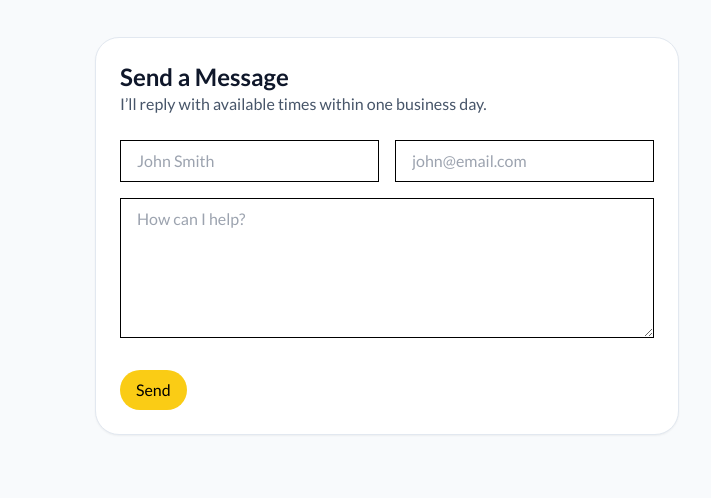
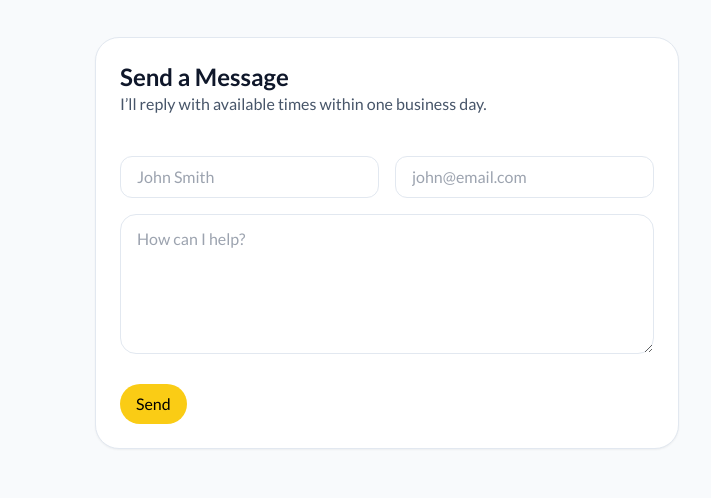
Before and after one commit to jhoude5/evolvemindsetcoaching, a Gatsby site: page / in a window 1280 px wide. Shown: the part 3431-3929 px from the top of the page, 569-1280 px from the left. Built offline with nearby package versions, Linux system fonts and the light colour scheme; Gatsby itself is replaced by a stand-in of ours.

Commit message:
adjusting contact form

```diff
--- a/src/pages/index.js
+++ b/src/pages/index.js
@@ -26,10 +26,12 @@ const navItems = [
 ];
 
 export default function Website() {
-  const [form, setForm] = useState({ name: "", email: "", message: "" });
-  const [submitted, setSubmitted] = useState(false);
   const [mobileOpen, setMobileOpen] = useState(false);
   const [aboutOpen, setAboutOpen] = useState(false);
+  const [name, setName] = useState("");
+  const [email, setEmail] = useState("");
+  const [message, setMessage] = useState("");
+  const [submitError, setSubmitError] = useState("");
 
   // Dev-only smoke tests (won't run on server)
   useEffect(() => {
@@ -60,36 +62,34 @@ export default function Website() {
 
   const handleNavClick = () => setMobileOpen(false);
 
-  const [name, setName] = useState("");
-  const [email, setEmail] = useState("");
-  const [message, setMessage] = useState("");
+  const handleSubmit = async (event) => {
+    event.preventDefault();
+    const formElement = event.target;
+    const formData = new FormData(formElement);
+    setSubmitError("");
 
-  const hanleSubmit = e => {
-    e.preventDefault()
-    const myForm = e.target;
-    const formData = new FormData(myForm);
-    fetch("/", {
+    try {
+      await fetch("/", {
         method: "POST",
         headers: { "Content-Type": "application/x-www-form-urlencoded" },
         body: new URLSearchParams(formData).toString(),
-    })
-        .then(() => {
-            document.querySelector('.success').innerText =
-                "Thank you for reaching out to us, we'd get back to you shortly.";
-            // Clear form fields
-            setName('');
-            setEmail('');
-            setMessage('');
-        })
-        .catch((error) => document.querySelector('.error').innerText = 'Something went wrong, pls try again.');
+      });
 
-  }
+      setSubmitError("");
+      setName("");
+      setEmail("");
+      setMessage("");
+    } catch (error) {
+      console.error("Form submission failed", error);
+      setSubmitError("Something went wrong. Please try again or email me directly.");
+    }
+  };
 
   return (
     <>
       <a
         href="#main-content"
-        className="absolute left-4 top-4 z-50 inline-flex items-center gap-2 px-5 py-2 text-sm font-semibold text-black bg-white rounded-full shadow-lg -translate-y-full transition-transform duration-150 focus-visible:translate-y-0 focus-visible:outline-none focus-visible:ring-2 focus-visible:ring-yellow-400"
+        className="absolute z-50 inline-flex items-center gap-2 px-5 py-2 text-sm font-semibold text-black transition-transform duration-150 -translate-y-full bg-white rounded-full shadow-lg left-4 top-4 focus-visible:translate-y-0 focus-visible:outline-none focus-visible:ring-2 focus-visible:ring-yellow-400"
       >
         Skip to content
         <ArrowRight className="w-4 h-4" />
@@ -451,34 +451,88 @@ export default function Website() {
                 <CardDescription>I’ll reply with available times within one business day.</CardDescription>
               </CardHeader>
               <CardContent>
-                {submitted ? (
-                  <div className="p-6 border border-green-200 rounded-2xl bg-green-50">
-                    <p className="font-medium">Thanks! Your message is saved locally in this demo.</p>
-                    <p className="mt-1 text-sm text-slate-600">In production, connect this form to your email, a CRM, or a booking link.</p>
-                  </div>
-                ) : (
-                  <form onSubmit={hanleSubmit} className="space-y-4" name="contact" method="POST" data-netlify="true">
-                      <div className="flex gap-4">
-                        <div className="w-full">
-                        <label for="name" style={{ visibility: "hidden", width: "0", height: "0", display: "block"}}>Name</label>
-                        <input name="name" id="name" autocomplete required placeholder="John Smith" value={name} onChange={({ target }) => setName(target.value)} className="w-full px-4 py-2"/>
+
+                  <form
+                    onSubmit={handleSubmit}
+                    className="space-y-4"
+                    name="contact"
+                    method="POST"
+                    data-netlify="true"
+                  >
+                    <input type="hidden" name="form-name" value="contact" />
+                    <div className="flex gap-4">
+                      <div className="w-full">
+                        <label
+                          htmlFor="name"
+                          className="sr-only"
+                        >
+                          Name
+                        </label>
+                        <input
+                          name="name"
+                          id="name"
+                          autoComplete="name"
+                          required
+                          placeholder="John Smith"
+                          value={name}
+                          onChange={({ target }) => setName(target.value)}
+                          className="w-full px-4 py-2 border rounded-xl border-slate-200 focus:border-yellow-400 focus:outline-none focus:ring-2 focus:ring-yellow-200"
+                        />
                       </div>
                       <div className="w-full">
-                        <label for="email" style={{ visibility: "hidden", width: "0", height: "0", display: "block"}}>Email</label>
-                        <input name="email" className="w-full px-4 py-2" required type="email" autocomplete placeholder="john@email.com" id="email" value={email} onChange={({ target }) => setEmail(target.value)} />
+                        <label
+                          htmlFor="email"
+                          className="sr-only"
+                        >
+                          Email
+                        </label>
+                        <input
+                          name="email"
+                          id="email"
+                          className="w-full px-4 py-2 border rounded-xl border-slate-200 focus:border-yellow-400 focus:outline-none focus:ring-2 focus:ring-yellow-200"
+                          required
+                          type="email"
+                          autoComplete="email"
+                          placeholder="john@email.com"
+                          value={email}
+                          onChange={({ target }) => setEmail(target.value)}
+                        />
                       </div>
                     </div>
 
-                    <div className="flex">
-                      <label for="message" style={{ visibility: "hidden", width: "0", height: "0", display: "block"}}>Message</label>
-                      <textarea name="message" autocomplete required placeholder="How can I help?" id="message" value={message} onChange={({ target }) => setMessage(target.value)} className="min-h-[140px] px-4 py-2 w-full"/>
+                    <div>
+                      <label
+                        htmlFor="message"
+                        className="sr-only"
+                      >
+                        Message
+                      </label>
+                      <textarea
+                        name="message"
+                        id="message"
+                        autoComplete="off"
+                        required
+                        placeholder="How can I help?"
+                        value={message}
+                        onChange={({ target }) => setMessage(target.value)}
+                        className="w-full px-4 py-3 border rounded-2xl min-h-[140px] border-slate-200 focus:border-yellow-400 focus:outline-none focus:ring-2 focus:ring-yellow-200"
+                      />
                     </div>
+                    {submitError && (
+                      <p className="text-sm text-red-600" role="alert">
+                        {submitError}
+                      </p>
+                    )}
                     <div>
-                      <button type="submit" className="px-4 py-2 mt-4 text-black bg-yellow-400 rounded-full hover:bg-slate-500 hover:text-white">Send</button>
+                      <button
+                        type="submit"
+                        className="px-4 py-2 mt-2 text-black transition-colors duration-200 bg-yellow-400 rounded-full hover:bg-slate-500 hover:text-white"
+                      >
+                        Send
+                      </button>
                     </div>
+                  </form>
 
-                  </form>
-                )}
               </CardContent>
             </Card>
           </div>
```
Also changed, not shown: 1 other file.
